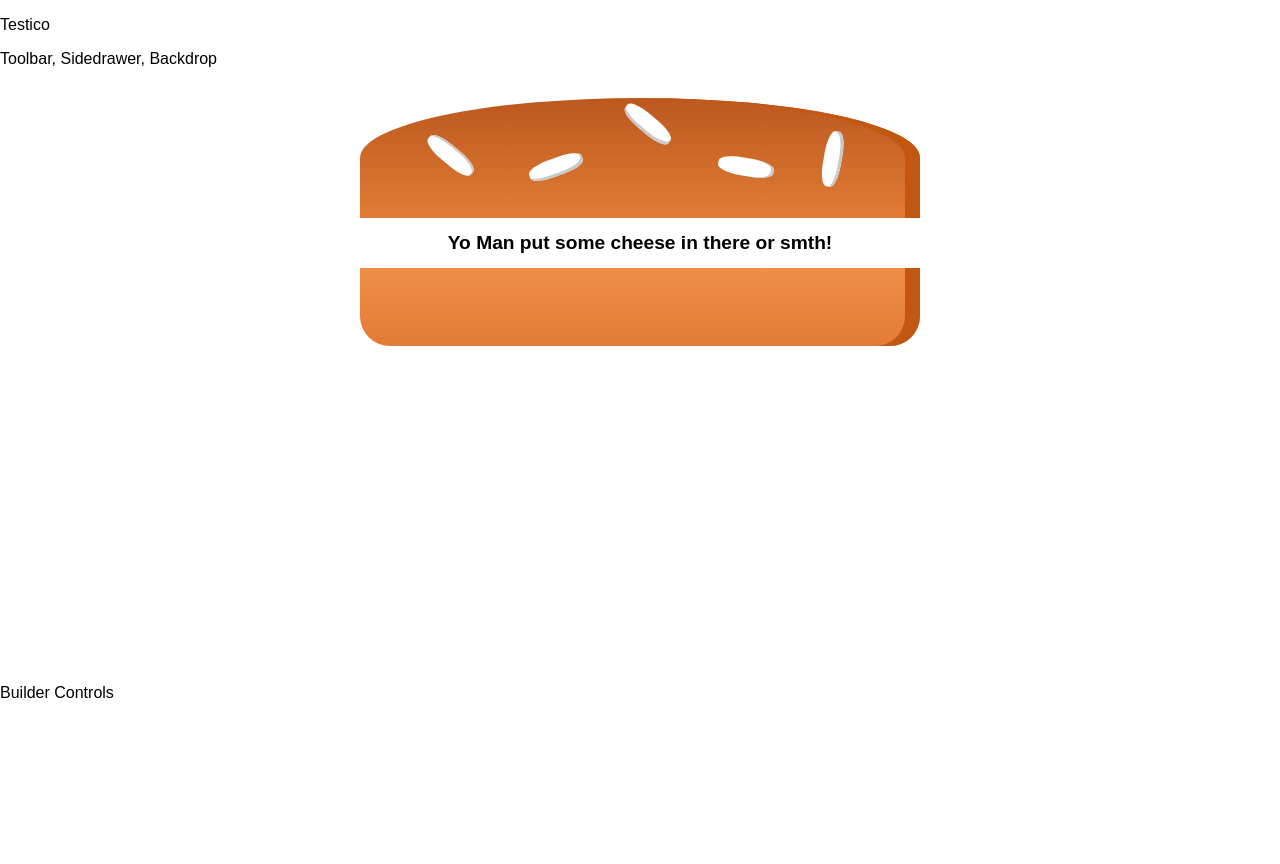
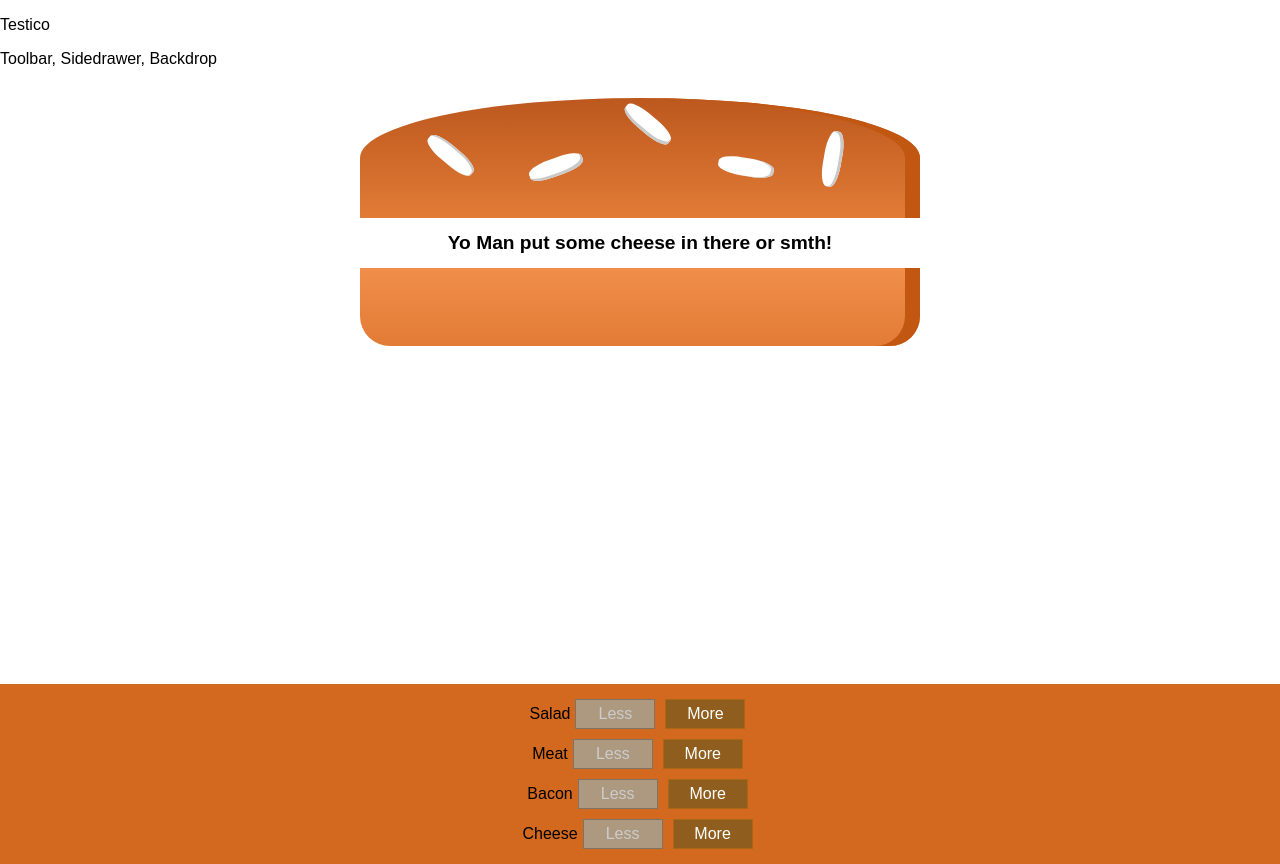
Before and after one commit to servustempore/learning-react, a React app in the folder burger-builder/: page / in a window 1280 px wide. Before the commit the page ends 800 px from the top, so only its background shows below. Built offline with nearby package versions, Linux system fonts and the light colour scheme.

Commit message:
disable removing an ingredient when there are none

```diff
--- a/burger-builder/src/components/Burger/BuildControls/BuildControl/BuildControl.js
+++ b/burger-builder/src/components/Burger/BuildControls/BuildControl/BuildControl.js
@@ -3,9 +3,9 @@ import classes from './BuildControl.css';
 
 const BuildControl = (props) => (
     <div className={classes.BuildControl}>
-        <div className={classes.label}>{props.Label}</div>
-        <button className={classes.Less}>Less</button>
-        <button className={classes.More}>More</button>
+        <div className={classes.label}>{props.label}</div>
+        <button disabled={props.disableRemoveButton} onClick={props.removeIngredient} className={classes.Less}>Less</button>
+        <button onClick={props.addIngredient} className={classes.More}>More</button>
     </div>
 );
 
--- a/burger-builder/src/components/Burger/BuildControls/BuildControls.js
+++ b/burger-builder/src/components/Burger/BuildControls/BuildControls.js
@@ -1,8 +1,26 @@
 import React from 'react';
 import classes from './BuildControls.css';
+import BuildControl from './BuildControl/BuildControl';
 
-const buildControls = (props) => {
+const controls = [
+    {label: 'Salad', type: 'salad'},
+    {label: 'Meat', type: 'meat'},
+    {label: 'Bacon', type: 'bacon'},
+    {label: 'Cheese', type: 'cheese'}
+];
 
-};
+const buildControls = (props) => (
+    <div className={classes.BuildControls}>
+        {controls.map(ctrl =>
+            <BuildControl
+                key={ctrl.label}
+                label={ctrl.label}
+                addIngredient={() => props.addIngredient(ctrl.type)}
+                removeIngredient={() => props.removeIngredient(ctrl.type)}
+                disableRemoveButton={props.disableRemoveButton[ctrl.type]}
+            />)
+        }
+    </div>
+);
 
 export default buildControls;
--- a/burger-builder/src/containers/BurgerBuilder/BurgerBuilder.js
+++ b/burger-builder/src/containers/BurgerBuilder/BurgerBuilder.js
@@ -1,6 +1,14 @@
 import React, {Component} from 'react';
 import Aux from '../../hocs/Aux';
 import Burger from '../../components/Burger/Burger';
+import BuildControls from '../../components/Burger/BuildControls/BuildControls';
+
+const INGREDIENT_PRICES = {
+    salad: 0.5,
+    bacon: 1.2,
+    cheese: 0.6,
+    meat: 1.5
+}
 
 class BurgerBuilder extends Component {
     /*constructor(props){
@@ -13,14 +21,60 @@ class BurgerBuilder extends Component {
             bacon: 0,
             cheese: 0,
             meat: 0
-        }
+        },
+        totalPrice: 0
     };
 
+    addIngredientHandler = (type) => {
+        const updatedCount = this.state.ingredients[type] + 1;
+        const newTotalPrice = this.state.totalPrice + INGREDIENT_PRICES[type];
+        const updatedIngredients = {
+            ...this.state.ingredients
+        }
+
+        updatedIngredients[type] = updatedCount;
+
+        this.setState({
+            ingredients: updatedIngredients,
+            totalPrice: newTotalPrice
+        });
+    }
+
+    removeIngredientHandler = (type) => {
+        if(this.state.ingredients[type] === 0){
+            return;
+        }
+        const updatedCount = this.state.ingredients[type] - 1;
+        const newTotalPrice = this.state.totalPrice - INGREDIENT_PRICES[type];
+        const updatedIngredients = {
+            ...this.state.ingredients
+        }
+
+        updatedIngredients[type] = updatedCount;
+
+        this.setState({
+            ingredients: updatedIngredients,
+            totalPrice: newTotalPrice
+        });
+    }
+
     render(){
+        const disableRemoving = {
+            ...this.state.ingredients
+        };
+
+        for (let key in disableRemoving){
+            disableRemoving[key] = disableRemoving[key] === 0;
+        }
+
         return (
             <Aux>
                 <Burger ingredients={this.state.ingredients}/>
-                <div>Builder Controls</div>
+                <BuildControls
+                    addIngredient={this.addIngredientHandler}
+                    removeIngredient={this.removeIngredientHandler}
+                    disableRemoveButton={disableRemoving}
+                />
             </Aux>
         );
     }
```
